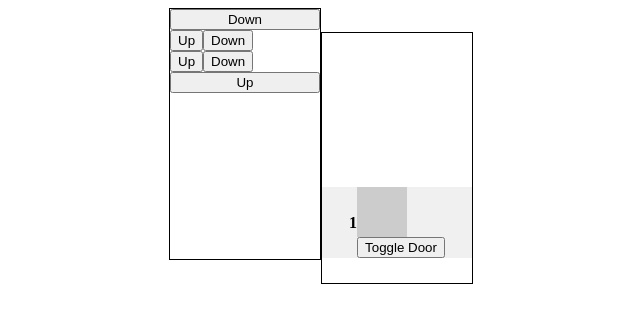
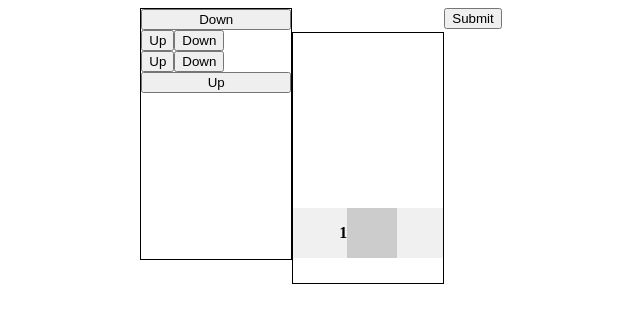
Before and after one commit to LAVANYARAMYA/01-elevator, an Angular app: page / in a window 1280 px wide. Shown: the top 322 px of the page, without its empty margins (319-959 px from the left). Built offline with nearby package versions, Linux system fonts and the light colour scheme.

Commit message:
Door open based on submit button added

```diff
--- a/src/app/app.module.ts
+++ b/src/app/app.module.ts
@@ -6,6 +6,7 @@ import { AppComponent } from './app.component';
 import { LiftComponent } from './lift/lift.component';
 import LiftOneComponent from './lift-one/lift-one.component';
 import { DoorOpenCloseComponent } from './door-open-close/door-open-close.component';
+import { UseridComponent } from './userid/userid.component';
 
 @NgModule({
   declarations: [
@@ -13,6 +14,7 @@ import { DoorOpenCloseComponent } from './door-open-close/door-open-close.compon
     LiftComponent,
     LiftOneComponent,
     DoorOpenCloseComponent,
+    UseridComponent,
   ],
   imports: [BrowserModule, AppRoutingModule],
   providers: [],
--- a/src/app/door-open-close/door-open-close.component.html
+++ b/src/app/door-open-close/door-open-close.component.html
@@ -1,3 +1,5 @@
+
+<!-- <app-userid (buttonClicked)="onButtonClicked($event)"></app-userid> -->
 <div class="door" [ngClass]="{'open': isOpen}">
     <div class="door-left"></div>
     <div class="door-right"></div>
@@ -11,4 +13,4 @@
     <button>4</button>
   </div>
 
-  <button (click)="toggleDoor()">Toggle Door</button>
+  <!-- <button (click)="toggleDoor()">Toggle Door</button> -->
--- a/src/app/door-open-close/door-open-close.component.ts
+++ b/src/app/door-open-close/door-open-close.component.ts
@@ -6,10 +6,18 @@ import { Component } from '@angular/core';
   styleUrls: ['./door-open-close.component.css']
 })
 export class DoorOpenCloseComponent {
-  isOpen: boolean = false;
+  isOpen: any;
 
-  toggleDoor(): void {
-    this.isOpen = !this.isOpen;
+  toggleDoor(Open:boolean){
+    // console.log("****",Open);
+    // this.isOpen = Open;
+    // console.log(this.isOpen);
+  }
+
+  onButtonClicked(eventData: boolean) {
+    //console.log('Button clicked event:', eventData);
+    // Handle the event data here
+    this.isOpen=eventData;
   }
 
 }
--- a/src/app/lift-one/lift-one.component.css
+++ b/src/app/lift-one/lift-one.component.css
@@ -67,3 +67,47 @@
   .down-arrow {
     margin-left: 10px;
   }
+
+  .door {
+    position: relative;
+    width: 50px;
+    height: 50px;
+    background-color: #ccc;
+    transform-origin: left;
+    transition: transform 0.5s ease-in-out;
+  }
+
+  .door-left,
+  .door-right {
+    position: absolute;
+    top: 0;
+    width: 50%;
+    height: 100%;
+    background-color: #ccc;
+  }
+
+  .door-left {
+    left: 0;
+    transform-origin: right;
+    transition: transform 0.5s ease-in-out;
+  }
+
+  .door-right {
+    right: 0;
+    transform-origin: left;
+    transition: transform 0.5s ease-in-out;
+  }
+
+
+
+  .open {
+    transform: rotateY(90deg);
+  }
+
+  .open .door-left {
+    transform: rotateY(-90deg);
+  }
+
+  .open .door-right {
+    transform: rotateY(90deg);
+  }
--- a/src/app/lift-one/lift-one.component.html
+++ b/src/app/lift-one/lift-one.component.html
@@ -23,7 +23,12 @@
       <div  class="floor-indicator" [style.bottom.px]="currentFloor*25">
 
         {{ currentFloor }}
-        <app-door-open-close></app-door-open-close>
+        <div class="door" [ngClass]="{'open': isOpen}">
+          <div class="door-left"></div>
+          <div class="door-right"></div>
+          <!-- <div class="door-handle"></div> -->
+        </div>
+
       </div>
 
     </div>
@@ -35,6 +40,9 @@
     <input type="text">
     <label>Enter the Password</label>
     <input type="password">
-    <button type="submit">Submit</button>
+    <!-- <button type="submit" (click)="ontoggleDoor()">Submit</button> -->
 
   </div>
+
+
+  <app-userid (buttonClicked)="onButtonClicked($event)"></app-userid>
--- a/src/app/lift-one/lift-one.component.ts
+++ b/src/app/lift-one/lift-one.component.ts
@@ -1,5 +1,7 @@
-import { Component, Input, booleanAttribute } from '@angular/core';
+import { Component, EventEmitter, Input, Output, booleanAttribute } from '@angular/core';
 import { delay } from 'rxjs';
+//import { DoorOpenCloseComponent } from '../door-open-close/door-open-close.component';
+
 
 @Component({
   selector: 'app-lift-one',
@@ -8,10 +10,11 @@ import { delay } from 'rxjs';
 })
 export default class LiftOneComponent {
 
-
   currentFloor: number = 1; // Initial floor
   totalFloors: number = 4; // Total number of floors
   isReached:boolean=false;
+
+  //constructor(private doorcomp: DoorOpenCloseComponent){}
 
 
   goToFloor(floor: number) {
@@ -51,6 +54,21 @@ export default class LiftOneComponent {
    // console.log(this.currentFloor);
   }
 
+  isOpen: any;
+
+  toggleDoor(Open:boolean){
+    // console.log("****",Open);
+    // this.isOpen = Open;
+    // console.log(this.isOpen);
+  }
+
+  onButtonClicked(eventData: boolean) {
+    //console.log('Button clicked event:', eventData);
+    // Handle the event data here
+    this.isOpen=eventData;
+  }
+
+
 
 
 
--- /dev/null
+++ b/src/app/userid/userid.component.html
@@ -0,0 +1,4 @@
+<div >
+    <button type="submit" (click)="ontoggleDoor()">Submit</button>
+
+  </div>
--- /dev/null
+++ b/src/app/userid/userid.component.ts
@@ -0,0 +1,17 @@
+import { Component, EventEmitter, Output } from '@angular/core';
+
+@Component({
+  selector: 'app-userid',
+  templateUrl: './userid.component.html',
+  styleUrls: ['./userid.component.css']
+})
+export class UseridComponent {
+  @Output() buttonClicked: EventEmitter<boolean> = new EventEmitter<boolean>();
+
+  ontoggleDoor()
+  {
+    this.buttonClicked.emit(true);
+
+
+  }
+}
```
Also changed, not shown: src/app/userid/userid.component.css (added), 1 other file (tests, documents, lock files or other folders).
